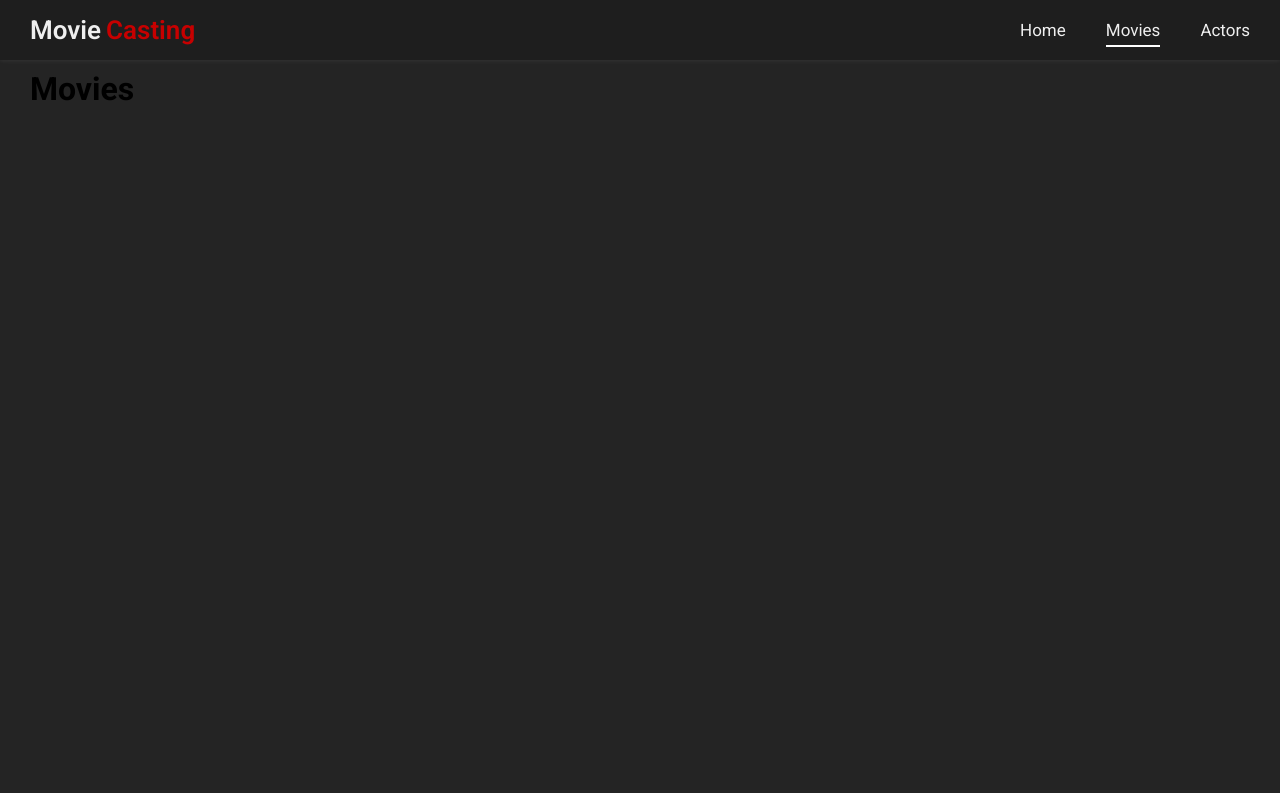
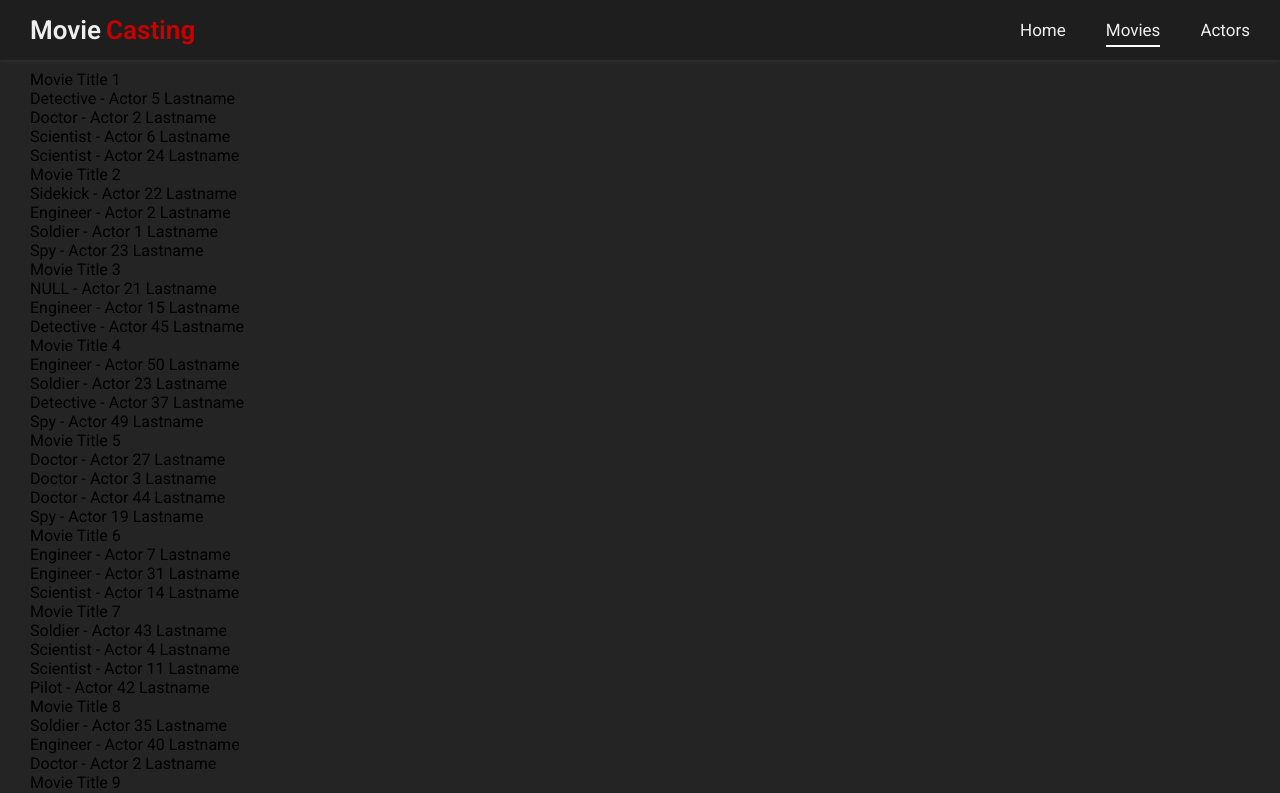
Before and after one commit to nikolai-dimitrov/Sirma-Movie-App, a React (Vite) app in the folder Sirma-Movie-App/: page /movies in a window 1280 px wide. Shown: the top 793 px of the page. Built offline with nearby package versions, Linux system fonts and the light colour scheme.

Commit message:
feat: build movies to roles data relation and pass to movies component

```diff
--- a/Sirma-Movie-App/src/components/Movies/Movies.jsx
+++ b/Sirma-Movie-App/src/components/Movies/Movies.jsx
@@ -1,5 +1,19 @@
+import { useState, useEffect, useContext } from 'react'
+import { MovieContext } from '../../contexts/MovieContext';
+
 export const Movies = () => {
+    const { data, moviesMappedWithRoles } = useContext(MovieContext);
+
     return (
-        <h1>Movies</h1>
+        <ul>
+            {data.movies.map(currentMovie => (
+                <div key={currentMovie.ID}>
+                    <li>{currentMovie.Title}</li>
+                    {moviesMappedWithRoles[currentMovie.ID]?.map((currentRole) => (
+                        <p>{currentRole.RoleName} - {data.actors.find(actor => actor.ID == currentRole.ActorID).FullName}</p>
+                    ))}
+                </div>
+            ))}
+        </ul>
     )
 }
--- a/Sirma-Movie-App/src/contexts/MovieContext.jsx
+++ b/Sirma-Movie-App/src/contexts/MovieContext.jsx
@@ -11,7 +11,7 @@ export const MovieProvider = ({ children }) => {
         roles: [],
     })
 
-    const [moviesData, setMoviesData] = useState({});
+    const [moviesMappedWithRoles, setMoviesMappedWithRoles] = useState({});
 
     useEffect(() => {
         const getCsvData = async () => {
@@ -22,24 +22,36 @@ export const MovieProvider = ({ children }) => {
                     csvFileProcessor.getRoles(),
                 ]);
 
+                const moviesAndRoles = {};
+
+                roles.forEach((currentRole) => {
+                    if (!moviesAndRoles[currentRole.MovieID]) {
+                        moviesAndRoles[currentRole.MovieID] = [];
+                    }
+
+                    moviesAndRoles[currentRole.MovieID].push(currentRole);
+                });
+
                 setData({
                     movies,
                     actors,
                     roles
                 })
 
+                setMoviesMappedWithRoles(moviesAndRoles);
+
             } catch (error) {
                 console.log(error)
             }
-        }
+        };
+
         getCsvData();
 
     }, []);
 
-    console.log(data)
-
     const values = {
-        data
+        data,
+        moviesMappedWithRoles,
     }
 
     return (
```
